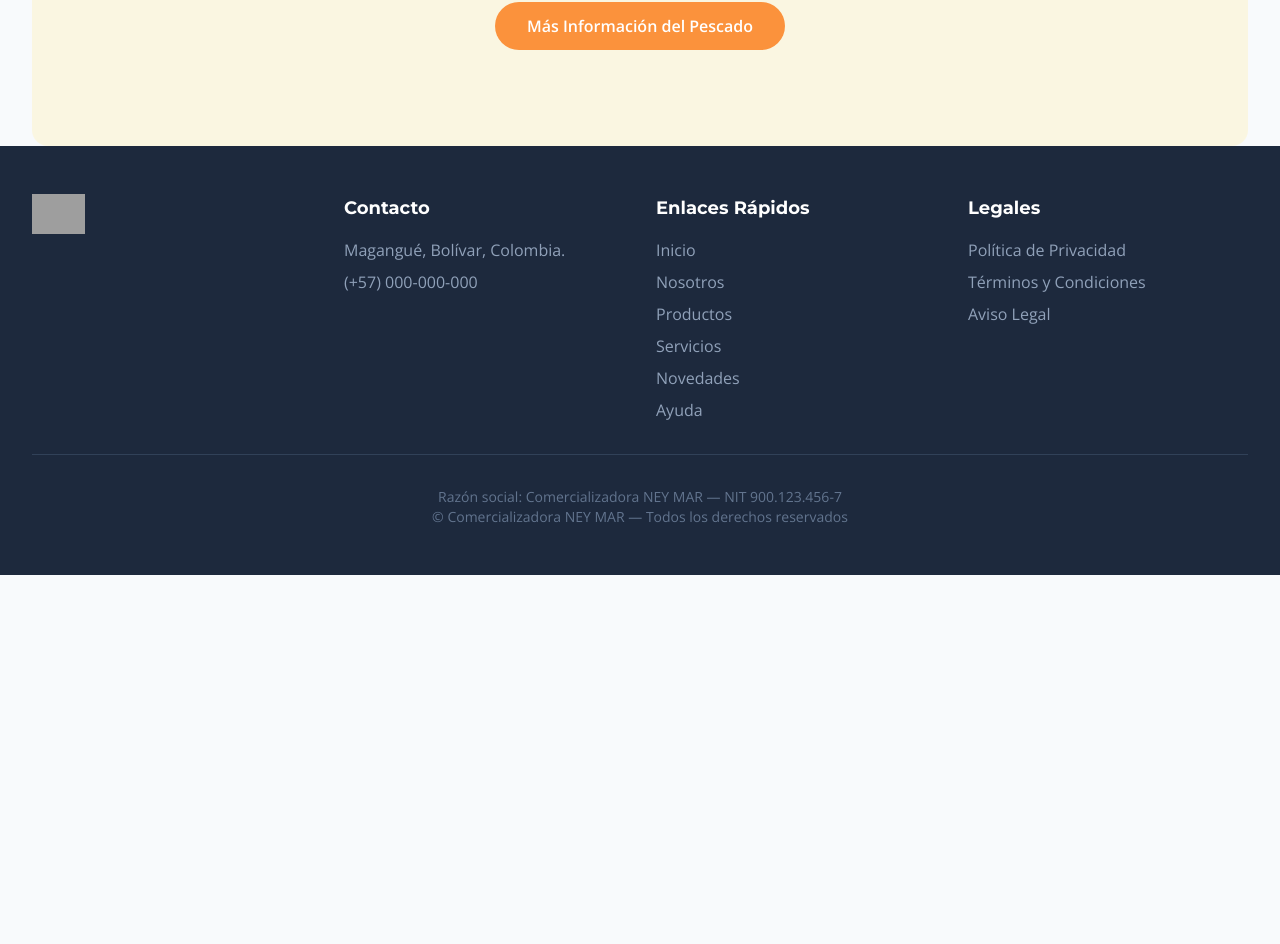
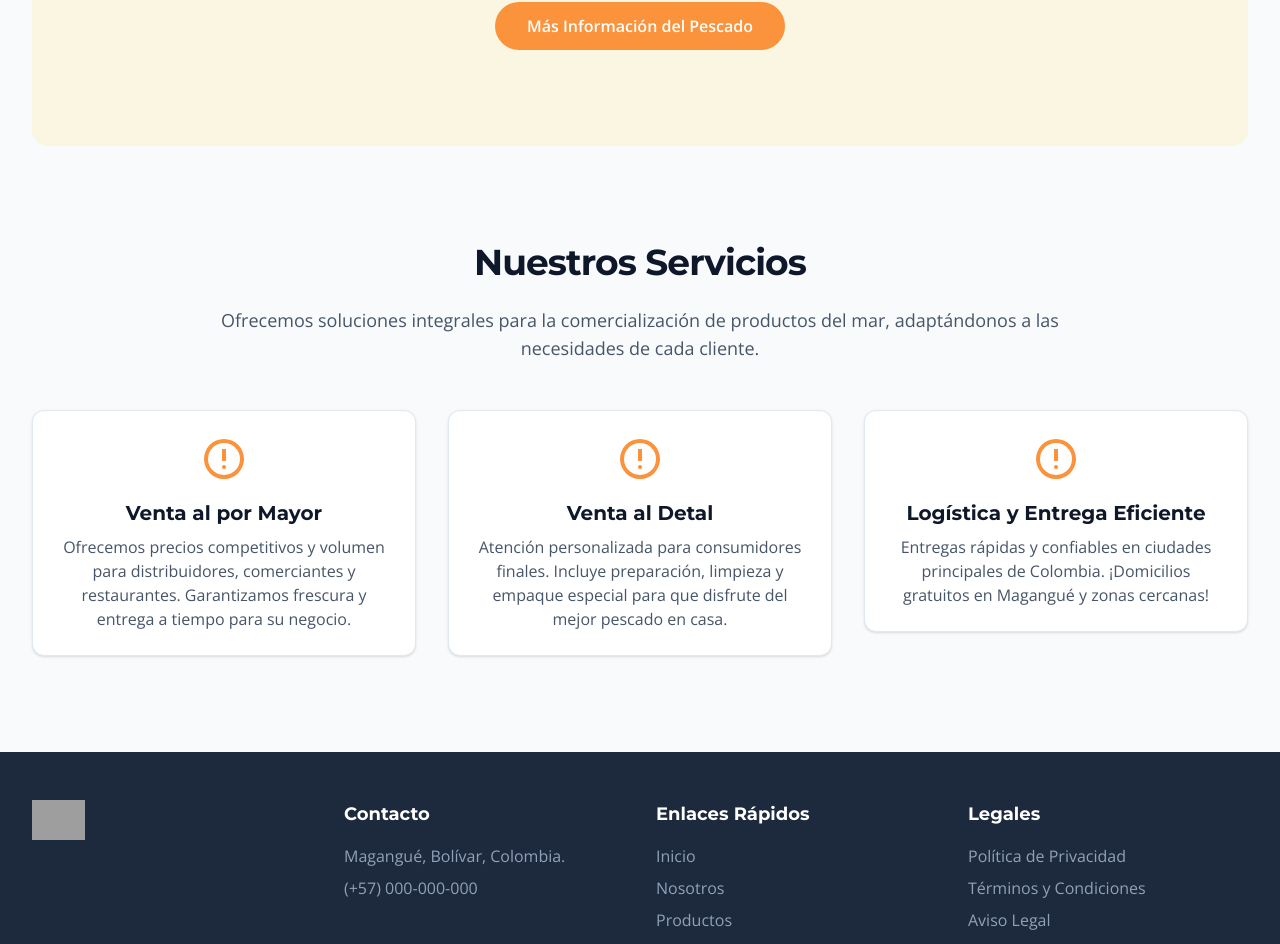
Before and after one commit to guyacevedo/comercializadora-neymar, an Angular app: page /home in a window 1280 px wide. Shown: the part 2036-2980 px from the top of the page. Before the commit the page ends 2611 px from the top, so only its background shows below. Built offline with nearby package versions, Linux system fonts and the light colour scheme; grey boxes are pictures that could not be loaded.

Commit message:
I created our-services section

```diff
--- a/package.json
+++ b/package.json
@@ -1,6 +1,6 @@
 {
   "name": "comercializadora-neymar",
-  "version": "0.0.4",
+  "version": "0.0.5",
   "scripts": {
     "ng": "ng",
     "start": "ng serve",
--- /dev/null
+++ b/src/app/features/landing/components/services-card/services-card.component.html
@@ -0,0 +1,9 @@
+<div
+  class="bg-white p-6 rounded-lg border border-slate-200 shadow-sm flex flex-col items-center text-center transition-all duration-300 hover:shadow-lg hover:-translate-y-1"
+>
+  <app-svg-icon [icon]="icon()" size="48px" class="text-accent mb-4"></app-svg-icon>
+  <h3 class="text-xl font-bold text-text-light font-display">{{ title() }}</h3>
+  <p class="mt-2 text-text-secondary-light flex-grow font-body">
+    {{ description() }}
+  </p>
+</div>
--- /dev/null
+++ b/src/app/features/landing/components/services-card/services-card.component.ts
@@ -0,0 +1,15 @@
+import { ChangeDetectionStrategy, Component, input } from '@angular/core';
+import { ICON_PATHS } from '../../../../shared/icons/icon-paths';
+import { SvgIconComponent } from "../../../../shared/icons/svg-icon.component";
+
+@Component({
+  selector: 'app-services-card',
+  imports: [SvgIconComponent],
+  templateUrl: './services-card.component.html',
+  changeDetection: ChangeDetectionStrategy.OnPush
+})
+export class ServicesCardComponent {
+  icon= input<keyof typeof ICON_PATHS>('menu');
+  title= input('Venta al por Mayor');
+  description= input('Ofrecemos precios competitivos y volumen para distribuidores, comerciantes y restaurantes. Garantizamos frescura y entrega a tiempo para su negocio.');
+}
--- /dev/null
+++ b/src/app/features/landing/components/services-section/services-section.component.html
@@ -0,0 +1,20 @@
+<section class="py-16 sm:py-24" id="servicios">
+  <div class="max-w-4xl mx-auto text-center">
+    <h2 class="font-display text-3xl sm:text-4xl font-bold tracking-tight text-text-light">
+      Nuestros Servicios
+    </h2>
+    <p class="mt-6 text-lg text-text-secondary-light font-body">
+      Ofrecemos soluciones integrales para la comercialización de productos del mar, adaptándonos a
+      las necesidades de cada cliente.
+    </p>
+  </div>
+  <div class="mt-12 grid grid-cols-1 md:grid-cols-3 gap-8">
+    @for (service of services; track service.title) {
+      <app-services-card
+        [icon]="service.icon"
+        [title]="service.title"
+        [description]="service.description"
+      ></app-services-card>
+    }
+  </div>
+</section>
--- /dev/null
+++ b/src/app/features/landing/components/services-section/services-section.component.ts
@@ -0,0 +1,38 @@
+import { ChangeDetectionStrategy, Component } from '@angular/core';
+import { ServicesCardComponent } from '../services-card/services-card.component';
+import { ICON_PATHS } from '../../../../shared/icons/icon-paths';
+
+export interface Service {
+  icon: keyof typeof ICON_PATHS;
+  title: string;
+  description: string;
+}
+
+@Component({
+  selector: 'app-services-section',
+  imports: [ServicesCardComponent],
+  templateUrl: './services-section.component.html',
+  changeDetection: ChangeDetectionStrategy.OnPush,
+})
+export class ServicesSectionComponent {
+  services: Service[] = [
+    {
+      icon: 'error',
+      title: 'Venta al por Mayor',
+      description:
+        'Ofrecemos precios competitivos y volumen para distribuidores, comerciantes y restaurantes. Garantizamos frescura y entrega a tiempo para su negocio.',
+    },
+    {
+      icon: 'error',
+      title: 'Venta al Detal',
+      description:
+        'Atención personalizada para consumidores finales. Incluye preparación, limpieza y empaque especial para que disfrute del mejor pescado en casa.',
+    },
+    {
+      icon: 'error',
+      title: 'Logística y Entrega Eficiente',
+      description:
+        'Entregas rápidas y confiables en ciudades principales de Colombia. ¡Domicilios gratuitos en Magangué y zonas cercanas!',
+    },
+  ];
+}
--- a/src/app/features/landing/pages/home-page/home-page.component.html
+++ b/src/app/features/landing/pages/home-page/home-page.component.html
@@ -2,4 +2,5 @@
   <app-hero-section></app-hero-section>
   <app-about-section></app-about-section>
   <app-products-section></app-products-section>
+  <app-services-section></app-services-section>
 </main>
--- a/src/app/features/landing/pages/home-page/home-page.component.ts
+++ b/src/app/features/landing/pages/home-page/home-page.component.ts
@@ -2,10 +2,11 @@ import { ChangeDetectionStrategy, Component } from '@angular/core';
 import { HeroSectionComponent } from "../../components/hero-section/hero-section.component";
 import { AboutSectionComponent } from "../../components/about-section/about-section.component";
 import { ProductsSectionComponent } from "../../components/products-section/products-section.component";
+import { ServicesSectionComponent } from "../../components/services-section/services-section.component";
 
 @Component({
   selector: 'app-home-page',
-  imports: [HeroSectionComponent, AboutSectionComponent, ProductsSectionComponent],
+  imports: [HeroSectionComponent, AboutSectionComponent, ProductsSectionComponent, ServicesSectionComponent],
   templateUrl: './home-page.component.html',
   changeDetection: ChangeDetectionStrategy.OnPush
 })
```
